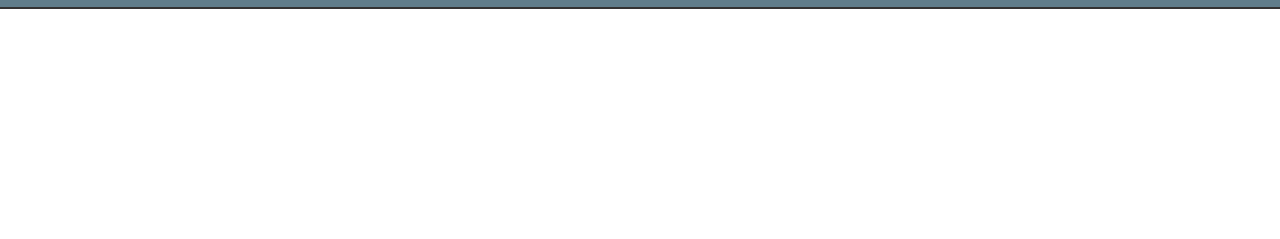
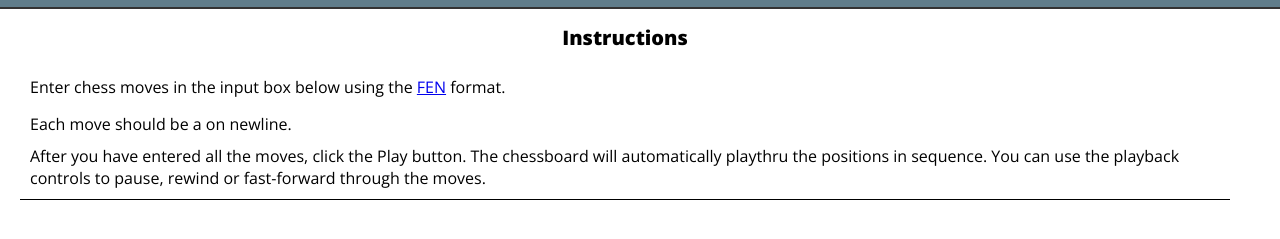
Before and after one commit to Svjard/chessplayback, a website built with webpack: page public/index.html in a window 1280 px wide. Shown: the part 63-302 px from the top of the page. Built offline with nearby package versions, Linux system fonts and the light colour scheme.

Commit message:
feat: Add instructions for the user

```diff
--- a/public/index.html
+++ b/public/index.html
@@ -21,7 +21,14 @@
     </header>
     <div class="container">
       <div class="row">
-        <div class="col"></div>
+        <div class="col">
+          <div class="instructions-title">Instructions</div>
+          <p class="instructions">
+            <span class="text-line">Enter chess moves in the input box below using the <a href="https://en.wikipedia.org/wiki/Forsyth%E2%80%93Edwards_Notation" target="_blank">FEN</a> format.</span>
+            <span class="text-line"></span>Each move should be a on newline.</span>
+            <span class="text-line"></span>After you have entered all the moves, click the Play button. The chessboard will automatically playthru the positions in sequence. You can use the playback controls to pause, rewind or fast-forward through the moves.</span>
+          </p>
+        </div>
         <div class="col board-col"></div>
       </div>
     </div>
--- a/public/styles.css
+++ b/public/styles.css
@@ -80,3 +80,23 @@ header img {
     align-items: center;
   }
 }
+
+.instructions {
+  margin: 10px;
+  padding: 10px;
+  font-size: 16px;
+  border-bottom: 1px solid #000;
+}
+
+.instructions-title {
+  font-weight: 900;
+  font-size: 20px;
+  display: flex;
+  justify-content: center;
+  margin-top: 15px;
+}
+
+.text-line {
+  display: block;
+  padding: 5px 0;
+}
```
